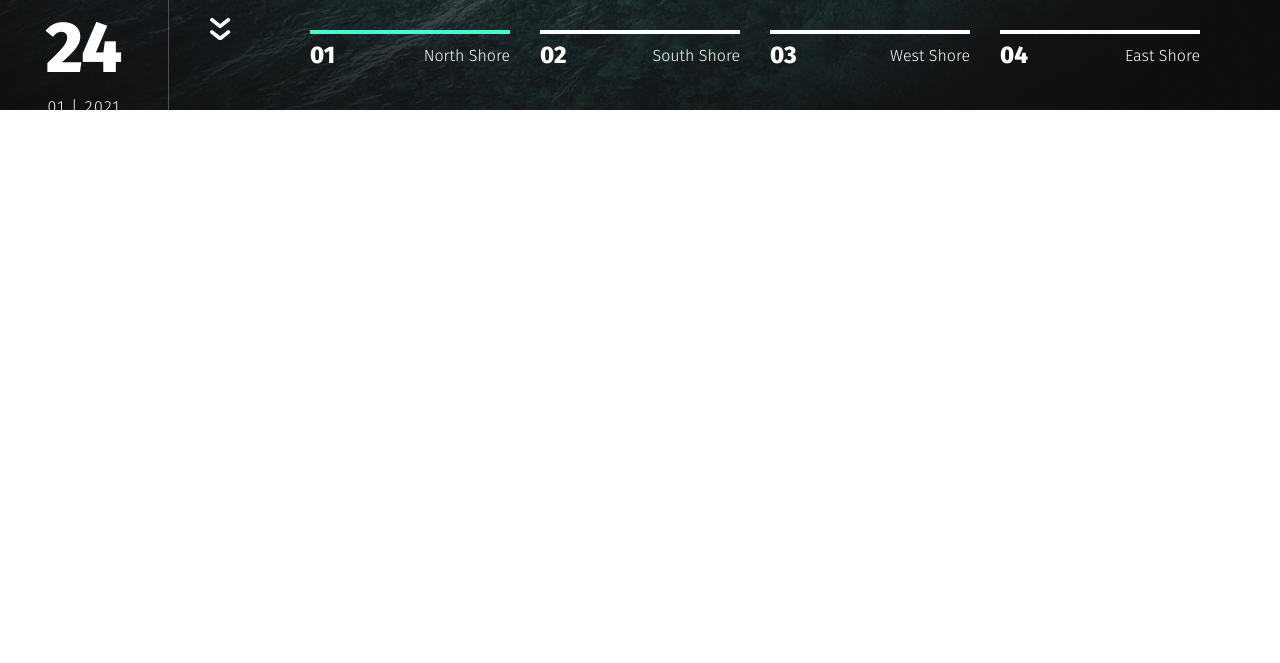
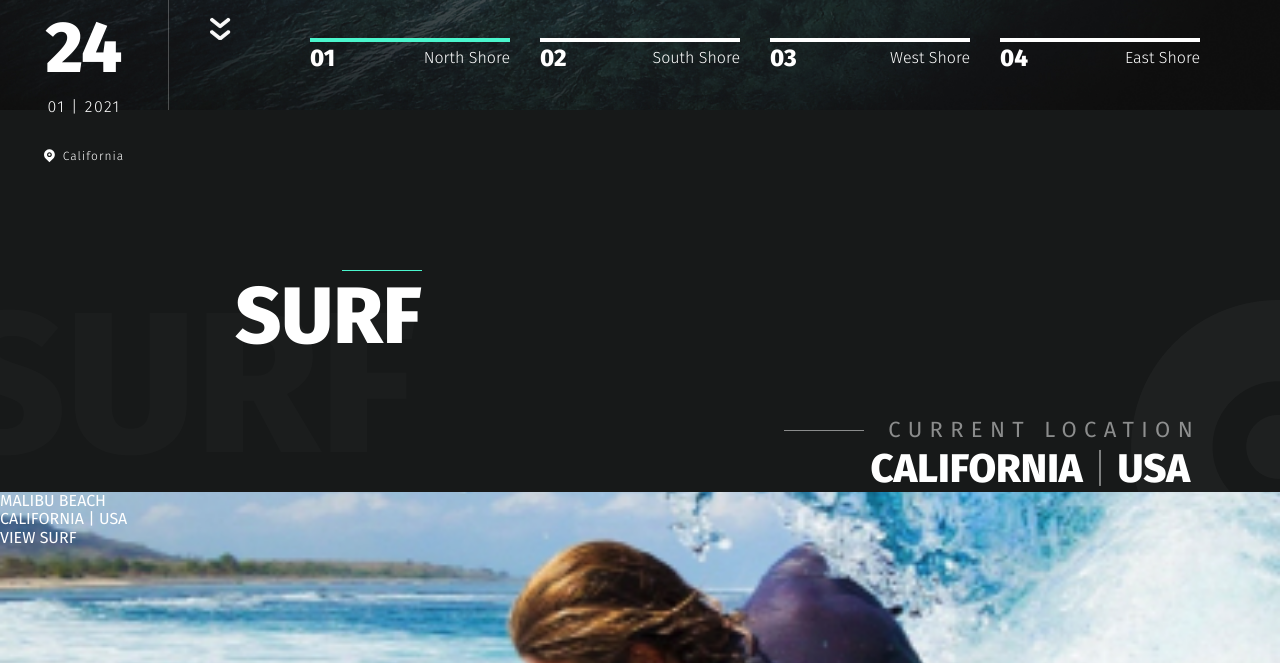
Before and after one commit to MaksimLialkin/GO-SURF, a website: page app/index.html in a window 1280 px wide. Shown: the part 690-1353 px from the top of the page. Before the commit the page ends 855 px from the top, so only its background shows below. Drawn offline with nearby package versions, Linux system fonts and the light colour scheme.

Commit message:
adding next blocks

```diff
--- a/app/index.html
+++ b/app/index.html
@@ -6,7 +6,8 @@
   <meta name="viewport" content="width=device-width, initial-scale=1.0">
   <meta http-equiv="X-UA-Compatible" content="ie=edge">
   <title>Go-Surf</title>
-  <link href="https://fonts.googleapis.com/css2?family=Fira+Sans:wght@300;400;500;800&display=swap" rel="stylesheet">
+  <link href="https://fonts.googleapis.com/css2?family=Fira+Sans:wght@100;300;400;500;800&display=swap"
+    rel="stylesheet">
   <link rel="stylesheet" href="css/style.min.css">
 </head>
 
@@ -102,9 +103,9 @@
     <div class="header__slider">
       <div class="header__slider-item slider-item">
         <div class="slider-item__info">
-          <div class="slider-item__info-suptitle suptitle-left">Surf</div>
+          <div class="slider-item__info-suptitle headline-left">Surf</div>
           <div class="slider-item__info-title">North Shore</div>
-          <div class="slider-item__info-suptext suptitle-left">Condition</div>
+          <div class="slider-item__info-suptext headline-left">Condition</div>
           <div class="slider-item__info-text">Radical</div>
           <a href="" class="slider-item__info-link">
             <img src="img/arrows-right.svg" alt="">
@@ -113,9 +114,9 @@
       </div>
       <div class="header__slider-item slider-item">
         <div class="slider-item__info">
-          <div class="slider-item__info-suptitle suptitle-left">Surf</div>
+          <div class="slider-item__info-suptitle headline-left">Surf</div>
           <div class="slider-item__info-title">South Shore</div>
-          <div class="slider-item__info-suptext suptitle-left">Condition</div>
+          <div class="slider-item__info-suptext headline-left">Condition</div>
           <div class="slider-item__info-text">Radical</div>
           <a href="" class="slider-item__info-link">
             <img src="img/arrows-right.svg" alt="">
@@ -124,9 +125,9 @@
       </div>
       <div class="header__slider-item slider-item">
         <div class="slider-item__info">
-          <div class="slider-item__info-suptitle suptitle-left">Surf</div>
+          <div class="slider-item__info-suptitle headline-left">Surf</div>
           <div class="slider-item__info-title">West Shore </div>
-          <div class="slider-item__info-suptext suptitle-left">Condition</div>
+          <div class="slider-item__info-suptext headline-left">Condition</div>
           <div class="slider-item__info-text">Radical</div>
           <a href="" class="slider-item__info-link">
             <img src="img/arrows-right.svg" alt="">
@@ -135,9 +136,9 @@
       </div>
       <div class="header__slider-item slider-item">
         <div class="slider-item__info">
-          <div class="slider-item__info-suptitle suptitle-left">Surf</div>
+          <div class="slider-item__info-suptitle headline-left">Surf</div>
           <div class="slider-item__info-title">East Shore</div>
-          <div class="slider-item__info-suptext suptitle-left">Condition</div>
+          <div class="slider-item__info-suptext headline-left">Condition</div>
           <div class="slider-item__info-text">Radical</div>
           <a href="" class="slider-item__info-link">
             <img src="img/arrows-right.svg" alt="">
@@ -172,6 +173,96 @@
       </div>
     </div>
   </header>
+  <div class="container">
+    <section class="surf">
+      <div class="title">
+        <span>
+          surf
+          <h3>surf</h3>
+        </span>
+      </div>
+      <div class="surf__subtitle">
+        <div class="subtitle">
+          <div class="headline-left">Current location</div>
+          <div class="subtitle-head">California <span>|</span> USA</div>
+        </div>
+      </div>
+
+      <div class="surf-slider">
+        <div class="surf-box" style="background-image: url(img/slide-1.jpg);">
+          <div class="surf-box__inner">
+            <div class="surf-box__inner-title">Malibu Beach</div>
+            <div class="surf-box__inner-location">California | USA</div>
+            <div class="btn-box">
+              <a class="btn" href="#">
+                View <span>Surf</span>
+              </a>
+            </div>
+          </div>
+        </div>
+        <div class="surf-box" style="background-image: url(img/slide-2.jpg);">
+          <div class="surf-box__inner">
+            <div class="surf-box__inner-title">Airlie
+              Beach</div>
+            <div class="surf-box__inner-location">Queensland | Australia</div>
+            <div class="btn-box">
+              <a class="btn" href="#">
+                View <span>Surf</span>
+              </a>
+            </div>
+          </div>
+        </div>
+        <div class="surf-box" style="background-image: url(img/slide-3.jpg);">
+          <div class="surf-box__inner">
+            <div class="surf-box__inner-title">Cloud
+              Nine</div>
+            <div class="surf-box__inner-location">Siargao | Philippines</div>
+            <div class="btn-box">
+              <a class="btn" href="#">
+                View <span>Surf</span>
+              </a>
+            </div>
+          </div>
+        </div>
+        <div class="surf-box" style="background-image: url(img/slide-4.jpg);">
+          <div class="surf-box__inner">
+            <div class="surf-box__inner-title">Vieux
+              Boucau</div>
+            <div class="surf-box__inner-location">Hossegor | France</div>
+            <div class="btn-box">
+              <a class="btn" href="#">
+                View <span>Surf</span>
+              </a>
+            </div>
+          </div>
+        </div>
+      </div>
+    </section>
+    <section class="travel">
+      <div class="title">
+        <span>
+          travel
+          <h3>travel</h3>
+        </span>
+      </div>
+    </section>
+    <section class="sleep">
+      <div class="title">
+        <span>
+          sleep
+          <h3>sleep</h3>
+        </span>
+      </div>
+    </section>
+    <section class="shop">
+      <div class="title">
+        <span>
+          shop
+          <h3>shop</h3>
+        </span>
+      </div>
+    </section>
+  </div>
 
   <script src="https://ajax.googleapis.com/ajax/libs/jquery/3.4.1/jquery.min.js"></script>
   <script src="js/libs.min.js"></script>
--- a/app/scss/_global.scss
+++ b/app/scss/_global.scss
@@ -1,12 +1,26 @@
+html {
+    box-sizing: border-box;
+}
+
+*,
+*::before,
+*::after {
+    box-sizing: inherit;
+}
+
 body {
     font-family: 'Fira Sans', sans-serif;
     font-weight: 400;
     font-size: 16px;
+    background-color: #171919;
+    color: #fff;
+    text-transform: uppercase;
 }
 
 a {
     display: inline-block;
     text-decoration: none;
+    color: #fff;
 }
 
 ul,
@@ -16,12 +30,15 @@ li {
     padding: 0;
 }
 
-.suptitle-left {
+.container {
+    max-width: 1920px;
+    margin: 0 auto;
+}
+
+.headline-left {
     font-size: 22px;
     line-height: 32px;
     letter-spacing: 7.33333px;
-    text-transform: uppercase;
-    color: #FFFFFF;
     opacity: 0.5;
     padding-left: 104px;
     display: inline-block;
@@ -37,3 +54,49 @@ li {
         top: 50%;
     }
 }
+
+.title {
+
+    span {
+        font-weight: 800;
+        font-size: 200px;
+        color: rgba(#fff, .02);
+        position: relative;
+        transform: translateX(-50px);
+        display: inline-block;
+    }
+
+    h3 {
+        margin: 0;
+        color: #fff;
+        font-size: 80px;
+        position: absolute;
+        top: 0;
+        right: -5px;
+
+        &::before {
+            content: "";
+            position: absolute;
+            right: 0;
+            top: 0;
+            width: 80px;
+            height: 1px;
+            background-color: $green;
+        }
+    }
+}
+
+.subtitle {
+    display: inline-block;
+    text-align: right;
+
+    &-head {
+        font-weight: 800;
+        font-size: 40px;
+        padding-right: 10px;
+
+        span {
+            font-weight: 100;
+        }
+    }
+}
--- a/app/scss/style.scss
+++ b/app/scss/style.scss
@@ -24,8 +24,6 @@
     right: 80px;
     bottom: 116px;
     text-align: right;
-    color: #fff;
-    text-transform: uppercase;
 }
 
 .slider-item__info-suptitle {
@@ -68,7 +66,6 @@
     bottom: 40px;
     max-width: 920px;
     width: 100%;
-    color: #fff;
 
     .slick-current {
         .dots-box {
@@ -95,6 +92,7 @@
     &__name {
         font-weight: 300;
         line-height: 19px;
+        text-transform: capitalize;
     }
 }
 
@@ -113,7 +111,6 @@
     font-weight: 800;
     font-size: 200px;
     line-height: 156px;
-    text-transform: uppercase;
     color: #FFFFFF;
     opacity: 0.07;
     max-width: 467px;
@@ -126,9 +123,6 @@
 .menu {
     padding-top: 30px;
 
-    a {
-        color: #fff;
-
     span {
         font-weight: 500;
         font-size: 12px;
@@ -137,7 +131,7 @@
         display: block;
         padding-top: 6px;
         margin-bottom: 15px;
-        }
+        text-transform: capitalize;
     }
 }
 
@@ -150,7 +144,6 @@
     font-weight: 800;
     font-size: 72px;
     line-height: 64px;
-    text-transform: uppercase;
 
     span {
         line-height: 19px;
@@ -171,6 +164,7 @@
     letter-spacing: 1.05px;
     position: relative;
     padding-left: 19px;
+    text-transform: capitalize;
 
     &::before {
         content: "";
@@ -209,5 +203,25 @@
     }
 }
 
+.surf {
+    padding: 160px 0 210px;
+    background-image: url(../img/surf-bg.png);
+    background-repeat: no-repeat;
+    background-position: right 190px;
+    background-size: auto;
+}
+
+.surf__subtitle {
+    text-align: right;
+    padding-right: 80px;
+    margin-top: -86px;
+}
+
+.surf-box {
+    background-position: center;
+    background-repeat: no-repeat;
+    background-size: cover;
+    min-height: 750px;
+}
 
 @import "media";
```
Also changed, not shown: app/css/style.min.css, app/img/slide-1.jpg (added), app/img/slide-2.jpg (added), app/img/slide-3.jpg (added), app/img/slide-4.jpg (added), app/img/surf-bg.png (added). Lines whose indentation alone changed are shown as unchanged.
